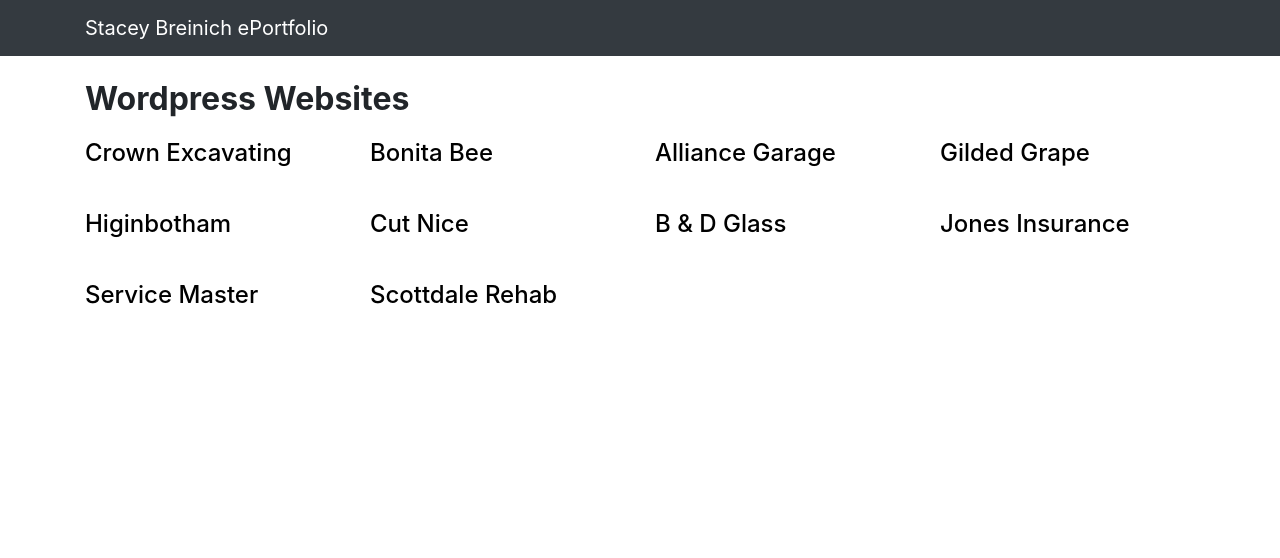
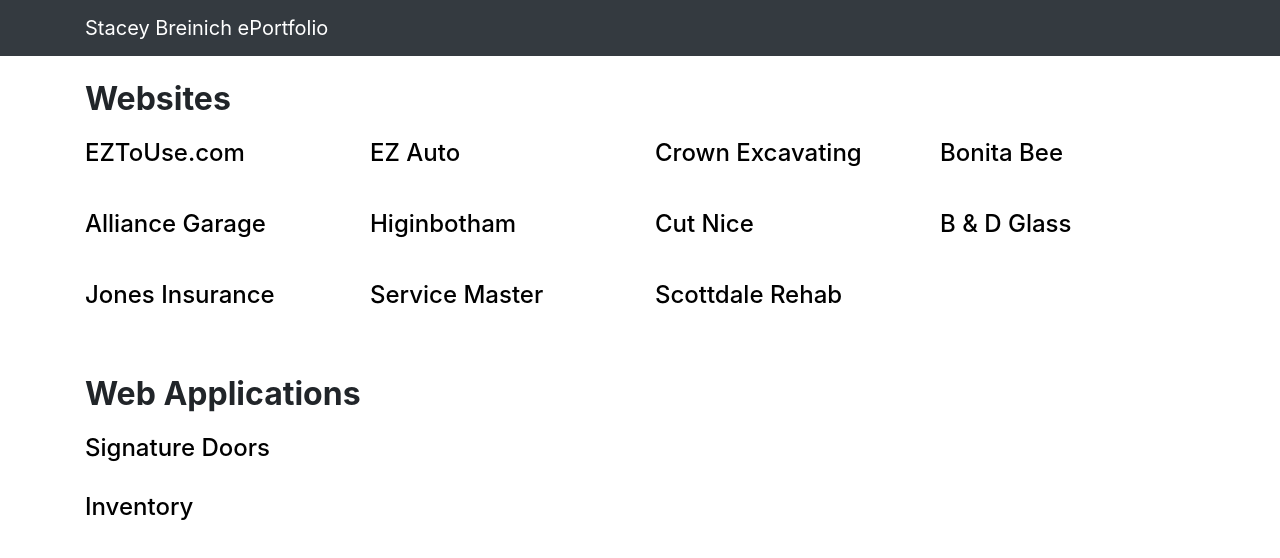
Before and after one commit to sbreinich/portfolio, a website: page index.html in a window 1280 px wide. Drawn offline with Linux system fonts and the light colour scheme.

Commit message:
Add files via upload

```diff
--- a/index.html
+++ b/index.html
@@ -29,9 +29,19 @@
     <div class="container">
 
       <!-- Page Heading -->
-      <h2 class="my-4" style="position:relative;right: 15px;"><small><strong>Wordpress Websites</strong></small></h2>
+      <h2 class="my-4" style="position:relative;right: 15px;"><small><strong>Websites</strong></small></h2>
 
       <div class="row">
+        <div class="col-lg-3 col-md-4 col-sm-6 portfolio-item">
+          <h4 class="card-title">
+          <a href="https://eztouse.com/">EZToUse.com</a>
+          </h4>
+        </div>
+        <div class="col-lg-3 col-md-4 col-sm-6 portfolio-item">
+          <h4 class="card-title">
+          <a href="https://cars.eztouseweb.com/">EZ Auto</a>
+          </h4>
+        </div>
         <div class="col-lg-3 col-md-4 col-sm-6 portfolio-item">
           <h4 class="card-title">
           <a href="https://crownexcavating.com/">Crown Excavating</a>
@@ -46,12 +56,6 @@
         <div class="col-lg-3 col-md-4 col-sm-6 portfolio-item">
           <h4 class="card-title">
           <a href="https://alliancegaragedoor.net/">Alliance Garage</a>
-          </h4>
-        </div>
-
-        <div class="col-lg-3 col-md-4 col-sm-6 portfolio-item">
-          <h4 class="card-title">
-          <a href="https://gildedgrape.com/">Gilded Grape</a>
           </h4>
         </div>
 
@@ -91,23 +95,19 @@
           </h4>
         </div>
 
-        <!--<div style="width:100%;">
-        <h2 class="my-4"><small><strong>Mobile App Development</strong></small></h2>
-        <div class="col-lg-3 col-md-4 col-sm-6 portfolio-item">
-          <h4 class="card-title">
-          <a href="https://play.google.com/store/apps/details?id=com.eztouse.apps.android.EZToUse&hl=en">EZToUse.com</a>
-          </h4>
+        <div style="width:100%;">
+          <h2 class="my-4"><small><strong>Web Applications</strong></small></h2>
+          <div class="col-lg-3 col-md-4 col-sm-6 portfolio-item">
+            <h4 class="card-title">
+            <a href="https://apps.talixa.com/doors/login.faces">Signature Doors</a>
+            </h4>
+          </div>
+          <div class="col-lg-3 col-md-4 col-sm-6 portfolio-item">
+            <h4 class="card-title">
+            <a href="https://apps.talixa.com/inventory/login.faces">Inventory</a>
+            </h4>
+          </div>
         </div>
-        </div>
-
-        <div style="width:100%;">
-        <h2 class="my-4"><small><strong>eCommerce Demo Site</strong></small></h2>
-        <div class="col-lg-3 col-md-4 col-sm-6 portfolio-item">
-          <h4 class="card-title">
-          <a href="https://sampleshoponline.com/">Sample Shop</a>
-          </h4>
-        </div>
-        </div>-->
 
       </div>
       <!-- /.row -->
```
